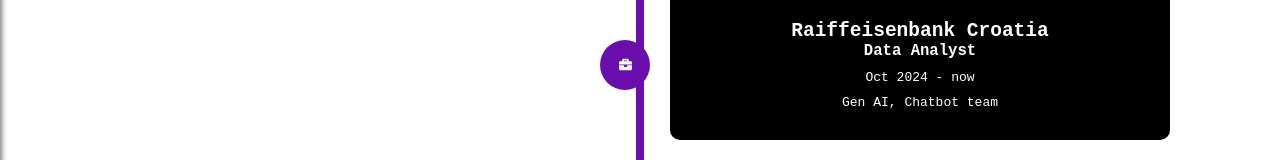
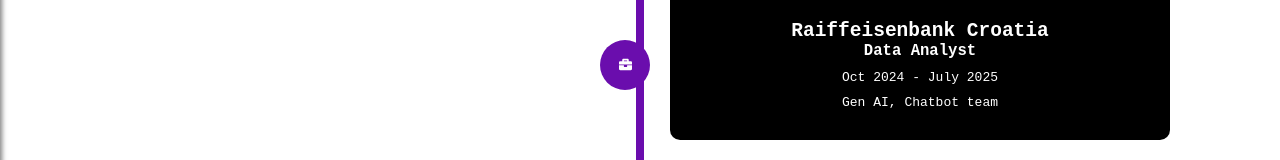
Before and after one commit to Darex20/my-portfolio, a React (Create React App) app: page /#/work-experience in a window 1280 px wide. Shown: the part 472-632 px from the top of the page. Built offline with nearby package versions, Linux system fonts and the light colour scheme.

Commit message:
Update Timeline.js

```diff
--- a/src/components/Timeline.js
+++ b/src/components/Timeline.js
@@ -38,7 +38,7 @@
   {
     title: 'Raiffeisenbank Croatia',
     subtitle: 'Data Analyst',
-    date: 'Oct 2024 - now',
+    date: 'Oct 2024 - July 2025',
     description: 'Gen AI, Chatbot team',
     position: 'right'
   },
```
